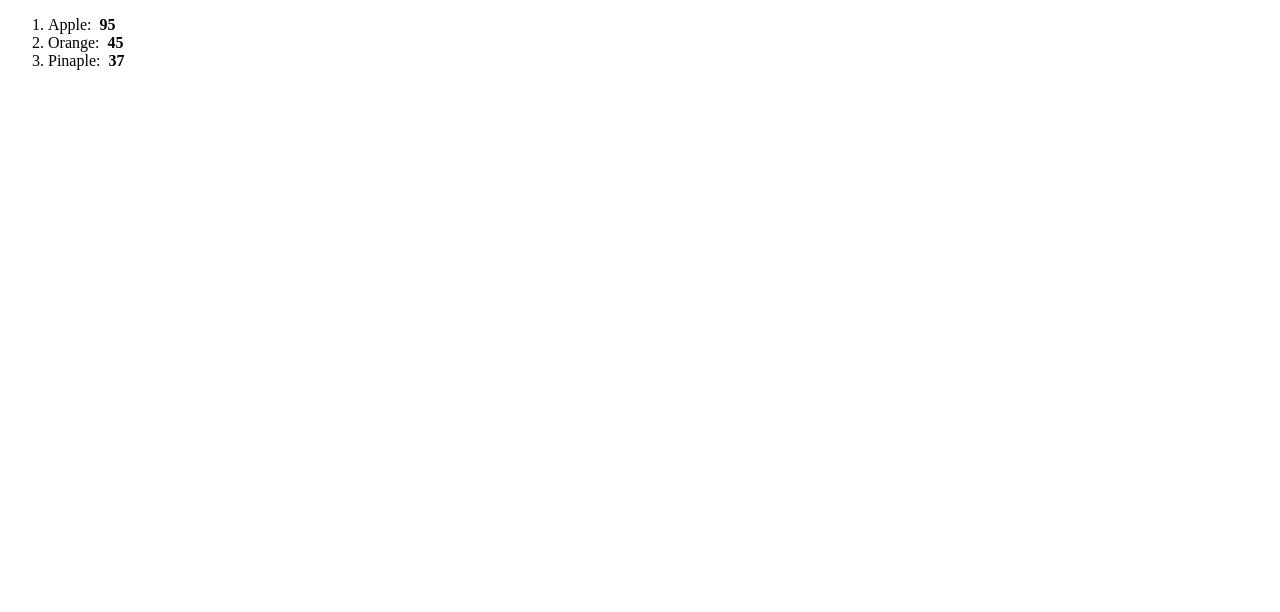
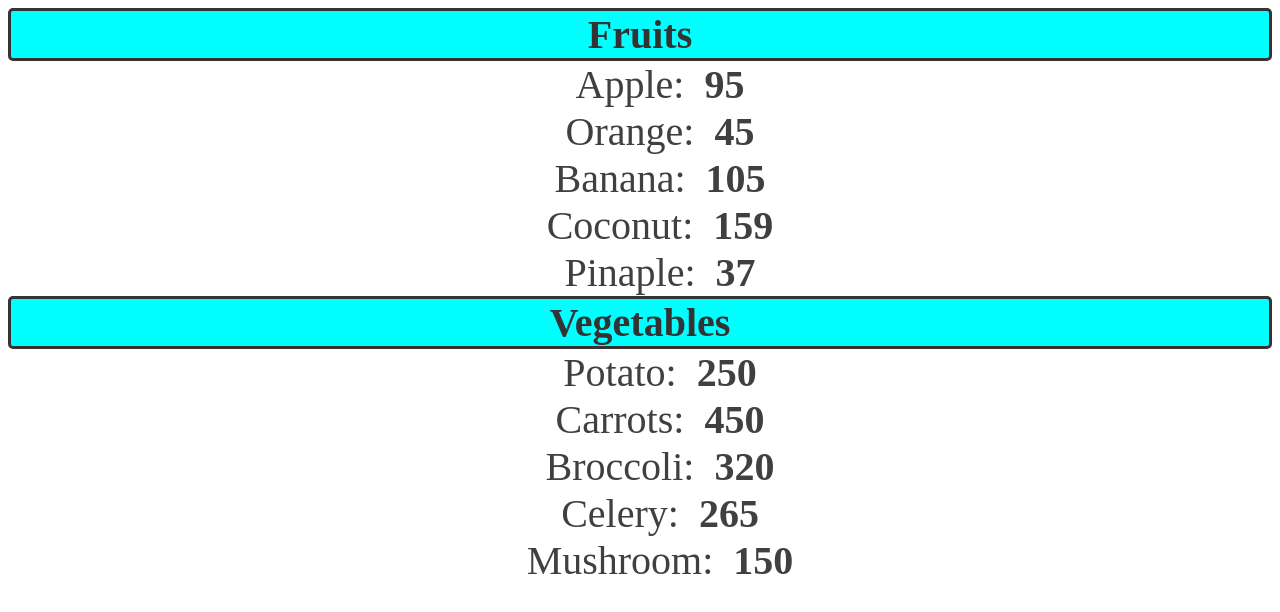
Before and after one commit to Akash0995/ReactJs, a React (Vite) app: page / in a window 1280 px wide. Shown: the top 612 px of the page. Built offline with nearby package versions, Linux system fonts and the light colour scheme.

Commit message:
contional filtering

```diff
--- a/src/App.jsx
+++ b/src/App.jsx
@@ -1,12 +1,23 @@
 //import UserGrating from "./UserGrsting.jsx";
 import List from "./List.jsx";
 function App() {
+  const fruits = [{id:1,name:"Apple",calories:95} ,
+                    {id:2,name:"Orange",calories: 45},
+                    {id:3,name:"Banana",calories: 105} ,
+                    {id:4,name:"Coconut",calories:159} ,
+                    {id:5,name:"Pinaple",calories:37} ];
+    const vegetables = [{id:1,name:"Potato",calories:250} ,
+                    {id:2,name:"Carrots",calories:   450},
+                    {id:3,name:"Broccoli",calories:  320} ,
+                    {id:4,name:"Celery",calories:    265} ,
+                    {id:5,name:"Mushroom",calories:  150} ];
   return(
     <>
-    <List></List>
+    {fruits.length > 0 ?<List items={fruits} category = "Fruits"></List>:null }
+
+    <List items={vegetables} category = "Vegetables"></List>
     </>
-  )
-  ;
+  )  ;
 
   }
 
--- a/src/List.jsx
+++ b/src/List.jsx
@@ -1,17 +1,17 @@
-function List()
+function List(props)
 {
-    const fruits = [{id:1,name:"Apple",calories:95} ,
-                    {id:2,name:"Orange",calories: 45},
-                    {id:3,name:"Banana",calories: 105} ,
-                    {id:4,name:"Coconut",calories:159} ,
-                    {id:5,name:"Pinaple",calories:37} ];
-    fruits.sort((a,b) => b.calories - a.calories);
-    const lowCalFruits = fruits.filter(fruits => fruits.calories < 100);
 
-    const listItem = lowCalFruits.map(lowCalFruits => <li key = {lowCalFruits.id}>
-                                  {lowCalFruits.name}: &nbsp;
-                               <b>{lowCalFruits.calories}</b></li> );
+    const itemList = props.items ;
+    const categories = props.category;
+    const listItem = itemList.map(item => <li key = {item.id}>
+                                  {item.name}: &nbsp;
+                               <b>{item.calories}</b></li> );
 
-    return (<ol>{listItem}</ol>);
+    return (
+        <>
+            <h3 className="list-category">{categories}</h3>
+            <ol className="list-item">{listItem}</ol>
+        </>
+);
 }
 export default List
--- a/src/index.css
+++ b/src/index.css
@@ -1,18 +1,20 @@
-.welcome-message{
+.list-category{
     font-size: 2.5em;
-    background-color: hsl(120, 100%, 42%);
-    color: white;
-    padding: 10px;
+    font-weight: bold;
+    background-color: hsl(180, 100%, 50%);
+    color: hsl(0, 0%, 20%);
+    margin-bottom: 10px;
+    text-align: center;
+    border: 3px solid;
     border-radius: 5px;
     margin: 0;
 }
-.login-promt
+.list-item
 {
     font-size: 2.5em;
-    background-color: hsl(0, 100%, 42%);
-    color: white;
-    padding: 10px;
-    border-radius: 5px;
+    list-style: none;
+    color: hsl(0, 0%, 25%);
+    text-align: center;
     margin: 0;
 
 }
```
